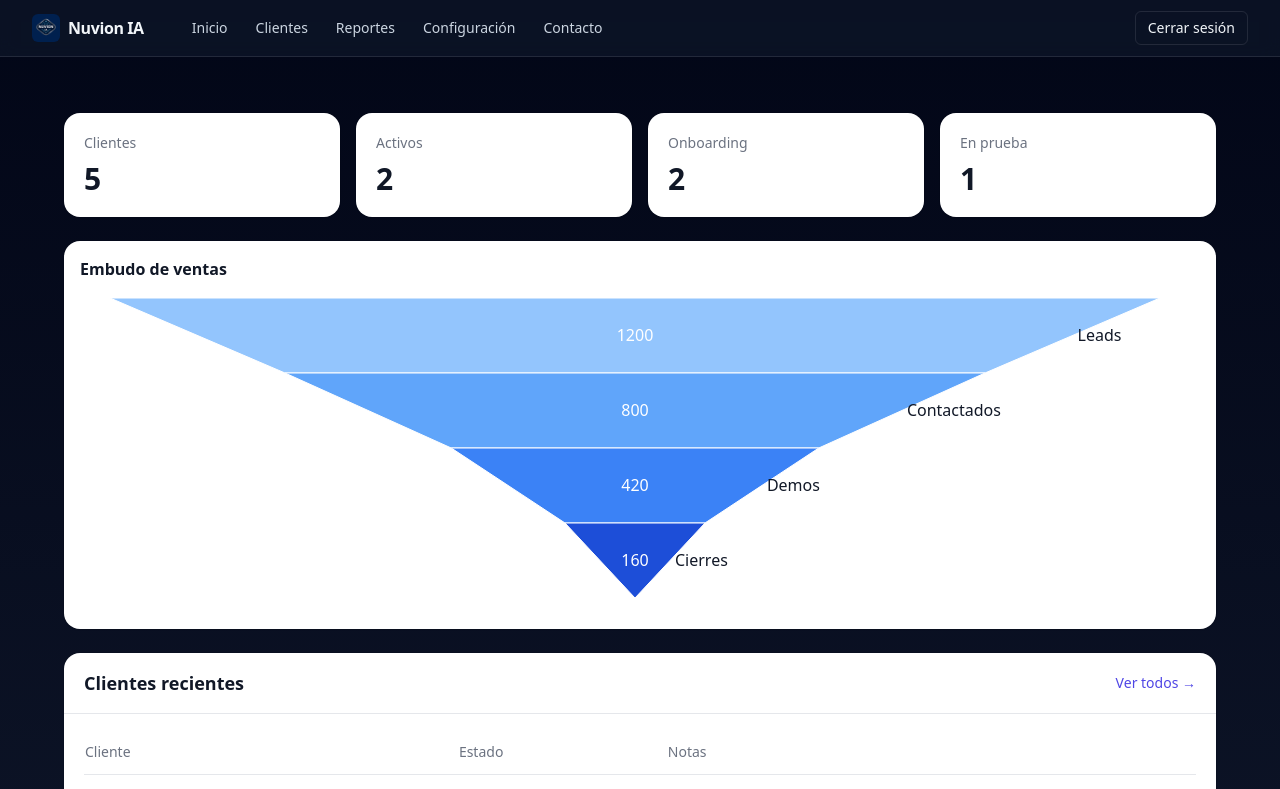
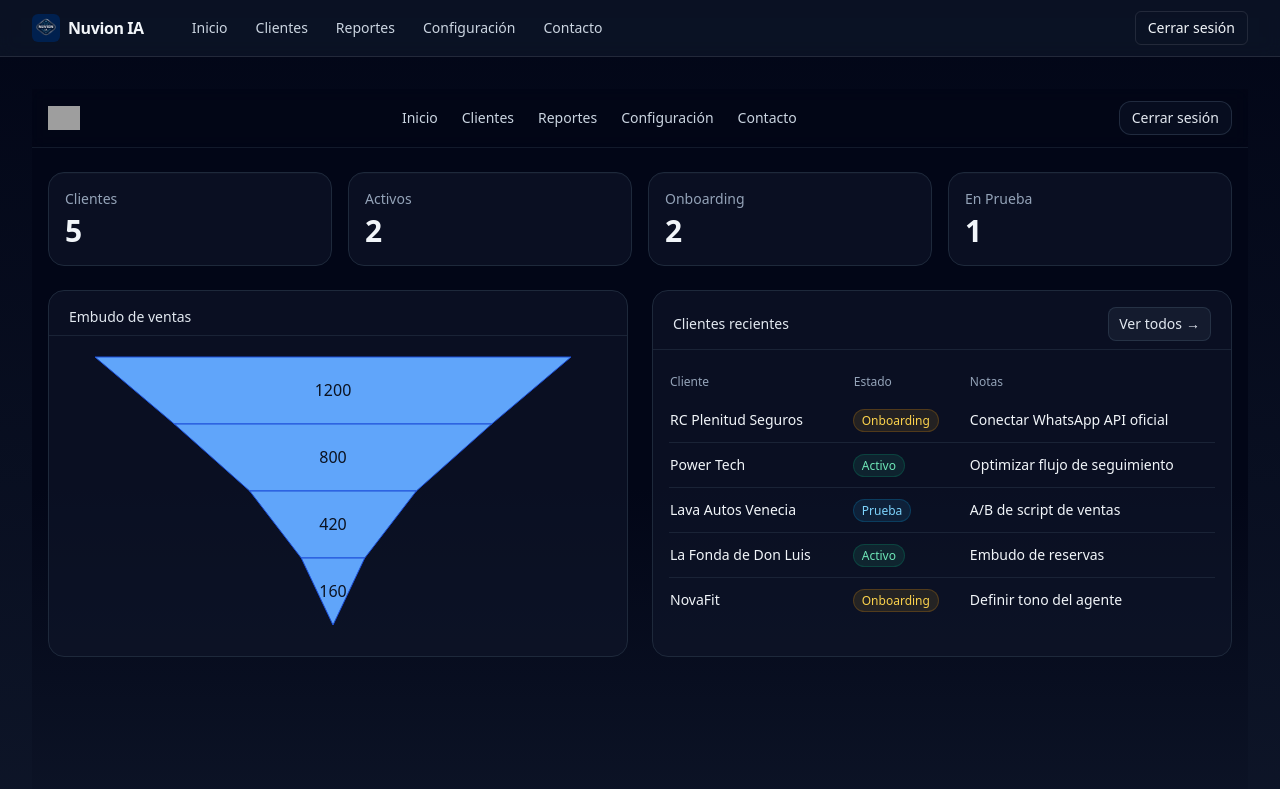
Before and after one commit to ianuvion/nuvion-ia, a Next.js app: page /dashboard in a window 1280 px wide. Shown: the top 789 px of the page. Built offline with nearby package versions, Linux system fonts and the light colour scheme; grey boxes are pictures that could not be loaded.

Commit message:
Update page.tsx
feat(dashboard): tema oscuro + logo clickeable + copy tweaks

```diff
--- a/app/dashboard/page.tsx
+++ b/app/dashboard/page.tsx
@@ -1,105 +1,177 @@
-import dynamic from 'next/dynamic';
-const SalesFunnel = dynamic(() => import('./components/SalesFunnel'), {
-  ssr: false,
-});
-type Cliente = {
-  name: string;
-  status: 'Onboarding' | 'Activo' | 'Prueba';
-  notes: string;
-};
+"use client";
 
-const CLIENTES: Cliente[] = [
-  { name: 'RC Plenitud Seguros', status: 'Onboarding', notes: 'Conectar WhatsApp API oficial' },
-  { name: 'Power Techo', status: 'Activo', notes: 'Optimizar flujo de seguimiento' },
-  { name: 'Lava Autos Venecia', status: 'Prueba', notes: 'A/B de script de ventas' },
-  { name: 'La Fonda de Don Luis', status: 'Activo', notes: 'Embudo de reservas' },
-  { name: 'NovaFit', status: 'Onboarding', notes: 'Definir tono del agente' },
+import Link from "next/link";
+import {
+  Funnel, FunnelChart, LabelList, Tooltip, ResponsiveContainer,
+} from "recharts";
+
+const kpis = [
+  { label: "Clientes", value: 5 },
+  { label: "Activos", value: 2 },
+  { label: "Onboarding", value: 2 },
+  { label: "En Prueba", value: 1 }, // ← mayúscula inicial
 ];
 
-function StatCard({
-  title,
-  value,
-}: {
-  title: string;
-  value: number | string;
-}) {
+const funnelData = [
+  { name: "Leads", value: 1200 },
+  { name: "Contactados", value: 800 },
+  { name: "Demos", value: 420 },
+  { name: "Cierres", value: 160 },
+];
+
+const recentClients = [
+  { name: "RC Plenitud Seguros", status: "Onboarding", note: "Conectar WhatsApp API oficial" },
+  { name: "Power Tech", status: "Activo", note: "Optimizar flujo de seguimiento" },
+  { name: "Lava Autos Venecia", status: "Prueba", note: "A/B de script de ventas" },
+  { name: "La Fonda de Don Luis", status: "Activo", note: "Embudo de reservas" },
+  { name: "NovaFit", status: "Onboarding", note: "Definir tono del agente" },
+];
+
+function StatusBadge({ status }: { status: string }) {
+  const styles: Record<string, string> = {
+    Activo: "bg-emerald-400/10 text-emerald-300 ring-1 ring-emerald-500/30",
+    Onboarding: "bg-amber-400/10 text-amber-300 ring-1 ring-amber-500/30",
+    Prueba: "bg-sky-400/10 text-sky-300 ring-1 ring-sky-500/30",
+  };
   return (
-    <div className="rounded-2xl bg-white p-5 shadow-sm ring-1 ring-black/5">
-      <p className="text-sm text-gray-500">{title}</p>
-      <p className="mt-2 text-3xl font-semibold text-gray-900">{value}</p>
-    </div>
+    <span
+      className={`px-2 py-0.5 text-xs rounded-full ${styles[status] ?? "bg-slate-400/10 text-slate-300 ring-1 ring-slate-600/30"}`}
+    >
+      {status}
+    </span>
   );
 }
 
 export default function DashboardPage() {
-  const total = CLIENTES.length;
-  const activos = CLIENTES.filter((c) => c.status === 'Activo').length;
-  const onboarding = CLIENTES.filter((c) => c.status === 'Onboarding').length;
-  const prueba = CLIENTES.filter((c) => c.status === 'Prueba').length;
+  return (
+    <div className="min-h-screen bg-gradient-to-b from-slate-950 via-slate-950 to-slate-900 text-slate-100">
+      {/* Header compacto con logo clickeable */}
+      <header className="sticky top-0 z-40 border-b border-slate-800/60 bg-slate-950/70 backdrop-blur supports-[backdrop-filter]:bg-slate-950/50">
+        <div className="mx-auto max-w-7xl px-4 py-3 flex items-center justify-between">
+          <Link
+            href="/"
+            className="flex items-center gap-2 hover:opacity-90 transition"
+            aria-label="Ir al inicio"
+          >
+            {/* Si ya tenés un componente <Logo />, podés usarlo acá */}
+            <img
+              src="/logo-nuvion-metal.png"
+              alt="Nuvion IA"
+              className="h-6 w-auto"
+            />
+            <span className="sr-only">Inicio</span>
+          </Link>
 
-  return (
-    <main className="mx-auto max-w-7xl space-y-6 px-4 py-6 sm:px-6 lg:px-8">
-      {/* KPIs */}
-      <section className="grid grid-cols-1 gap-4 sm:grid-cols-2 lg:grid-cols-4">
-        <StatCard title="Clientes" value={total} />
-        <StatCard title="Activos" value={activos} />
-        <StatCard title="Onboarding" value={onboarding} />
-        <StatCard title="En prueba" value={prueba} />
+          <nav className="hidden md:flex items-center gap-6 text-sm text-slate-300">
+            <Link href="/dashboard" className="hover:text-white">Inicio</Link>
+            <Link href="/clientes" className="hover:text-white">Clientes</Link>
+            <Link href="/reportes" className="hover:text-white">Reportes</Link>
+            <Link href="/configuracion" className="hover:text-white">Configuración</Link>
+            <Link href="/contacto" className="hover:text-white">Contacto</Link>
+          </nav>
+
+          <Link
+            href="/api/auth/signout"
+            className="rounded-xl border border-slate-700/60 bg-slate-900/50 px-3 py-1.5 text-sm text-slate-200 hover:bg-slate-800/60"
+          >
+            Cerrar sesión
+          </Link>
+        </div>
+      </header>
+
+      <main className="mx-auto max-w-7xl px-4">
+        {/* KPIs — sin fondos blancos */}
+        <section className="grid grid-cols-2 sm:grid-cols-4 gap-3 md:gap-4 pt-6">
+          {kpis.map((k) => (
+            <div
+              key={k.label}
+              className="rounded-2xl border border-slate-800 bg-slate-900/60 p-4 shadow-[inset_0_1px_0_0_rgba(255,255,255,0.02)]"
+            >
+              <p className="text-xs md:text-sm text-slate-400">{k.label}</p>
+              <p className="mt-1 text-2xl md:text-3xl font-semibold tracking-tight">{k.value}</p>
+            </div>
+          ))}
         </section>
 
-      {/* Embudo arriba */}
-      <section>
-        <SalesFunnel />
-      </section>
-
-      {/* Lista de clientes */}
-      <section className="rounded-2xl bg-white shadow-sm ring-1 ring-black/5">
-        <div className="flex items-center justify-between border-b px-5 py-4">
-          <h2 className="text-lg font-semibold text-gray-900">Clientes recientes</h2>
-          <a
-            href="/clientes"
-            className="text-sm font-medium text-indigo-600 hover:text-indigo-500"
+        {/* Embudo + Tabla — menos espacio vertical */}
+        <section className="mt-6 grid grid-cols-1 lg:grid-cols-2 gap-6">
+          {/* Card Embudo */}
+          <div className="rounded-2xl border border-slate-800 bg-slate-900/60">
+            <div className="px-5 pt-4 pb-2 border-b border-slate-800/80">
+              <h2 className="text-sm font-medium text-slate-200">Embudo de ventas</h2>
+            </div>
+            <div className="h-[320px] p-4">
+              <ResponsiveContainer width="100%" height="100%">
+                <FunnelChart>
+                  <Tooltip
+                    contentStyle={{
+                      backgroundColor: "#0f172a",
+                      border: "1px solid #1e293b",
+                      borderRadius: "12px",
+                      color: "#e2e8f0",
+                    }}
+                  />
+                  <Funnel
+                    dataKey="value"
+                    data={funnelData}
+                    isAnimationActive
+                    fill="#60a5fa"
+                    stroke="#1d4ed8"
                   >
-            Ver todos →
-          </a>
+                    <LabelList
+                      position="inside"
+                      fill="#0b1220"
+                      stroke="none"
+                      dataKey="value"
+                    />
+                  </Funnel>
+                </FunnelChart>
+              </ResponsiveContainer>
+            </div>
           </div>
 
-        <div className="px-5 py-4">
+          {/* Card Clientes Recientes */}
+          <div className="rounded-2xl border border-slate-800 bg-slate-900/60">
+            <div className="px-5 pt-4 pb-2 border-b border-slate-800/80 flex items-center justify-between">
+              <h2 className="text-sm font-medium text-slate-200">Clientes recientes</h2>
+              <Link
+                href="/clientes"
+                className="text-xs md:text-sm inline-flex items-center gap-1 rounded-lg border border-slate-700/60 bg-slate-800/50 px-2.5 py-1.5 text-slate-200 hover:bg-slate-700/60 hover:shadow transition"
+              >
+                Ver todos <span aria-hidden>→</span>
+              </Link>
+            </div>
+
+            <div className="p-4">
               <div className="overflow-x-auto">
-            <table className="min-w-full divide-y divide-gray-200">
+                <table className="w-full text-sm">
                   <thead>
-                <tr className="text-left text-sm text-gray-500">
-                  <th className="py-3 pr-3 font-medium">Cliente</th>
-                  <th className="py-3 pr-3 font-medium">Estado</th>
-                  <th className="py-3 pr-3 font-medium">Notas</th>
+                    <tr className="text-left text-xs text-slate-400">
+                      <th className="py-2 font-normal">Cliente</th>
+                      <th className="py-2 font-normal">Estado</th>
+                      <th className="py-2 font-normal">Notas</th>
                     </tr>
                   </thead>
-              <tbody className="divide-y divide-gray-100">
-                {CLIENTES.map((c) => (
-                  <tr key={c.name}>
-                    <td className="py-3 pr-3 text-gray-900">{c.name}</td>
+                  <tbody className="divide-y divide-slate-800/80">
+                    {recentClients.map((c) => (
+                      <tr key={c.name} className="hover:bg-slate-800/40">
+                        <td className="py-3 pr-3">{c.name}</td>
                         <td className="py-3 pr-3">
-                      <span
-                        className={[
-                          'inline-flex items-center rounded-full px-2 py-0.5 text-xs font-medium',
-                          c.status === 'Activo'
-                            ? 'bg-green-100 text-green-700'
-                            : c.status === 'Onboarding'
-                            ? 'bg-amber-100 text-amber-700'
-                            : 'bg-blue-100 text-blue-700',
-                        ].join(' ')}
-                      >
-                        {c.status}
-                      </span>
+                          <StatusBadge status={c.status} />
                         </td>
-                    <td className="py-3 pr-3 text-gray-700">{c.notes}</td>
+                        <td className="py-3">{c.note}</td>
                       </tr>
                     ))}
                   </tbody>
                 </table>
               </div>
             </div>
+          </div>
         </section>
+
+        {/* Footer compacto */}
+        <div className="h-10" />
       </main>
+    </div>
   );
 }
```
Lines whose indentation alone changed are shown as unchanged.
